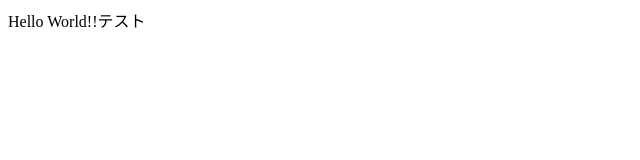
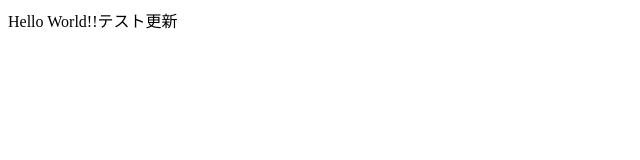
Before and after one commit to kumi-t/study, a plain HTML site: page index.html in a window 1280 px wide. Shown: the full height of the page, 0-640 px from the left. Drawn offline with Linux system fonts and the light colour scheme.

Commit message:
更新テスト

```diff
--- a/index.html
+++ b/index.html
@@ -5,6 +5,6 @@
 </head>
 
 <body>
-    Hello World!!テスト
+    Hello World!!テスト更新
 </body>
 </html>
```
